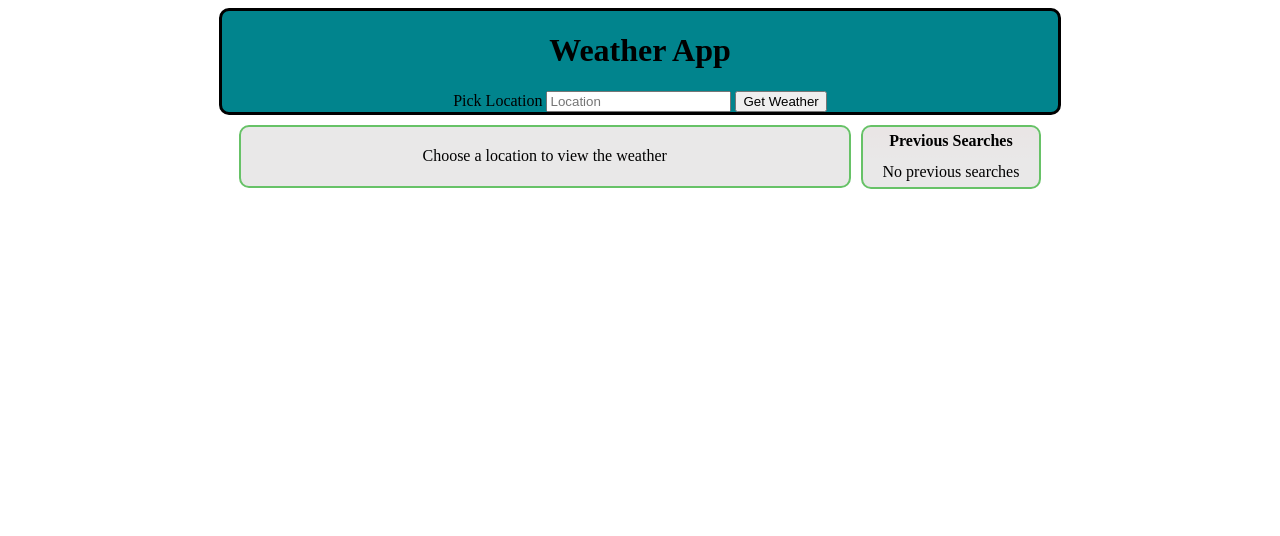
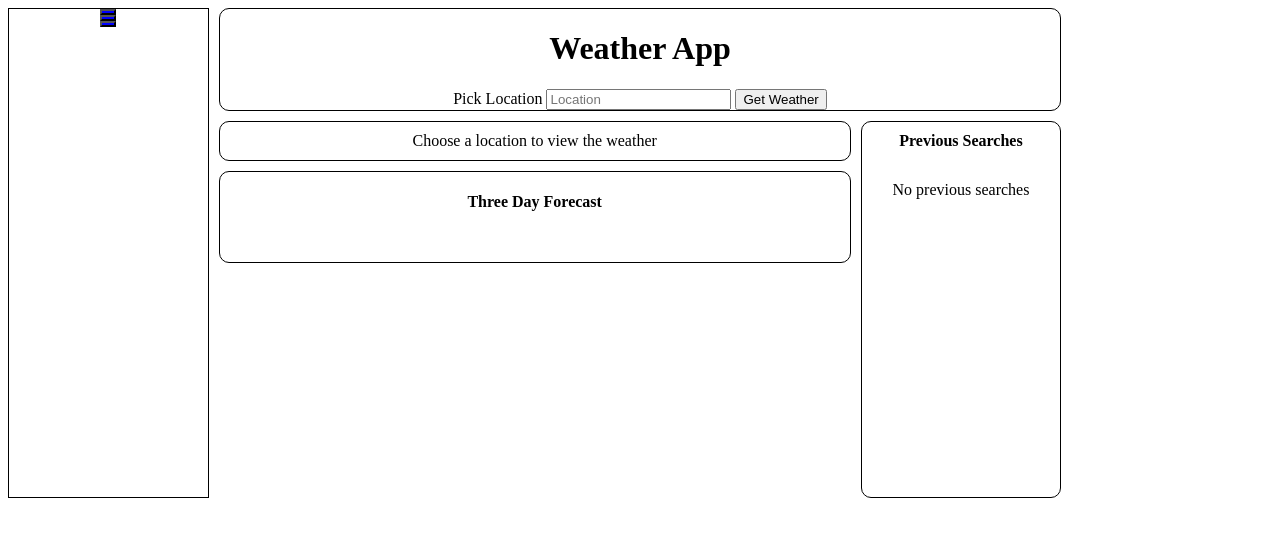
Before and after one commit to RohanPursuit/8-0-weather-app-project, a website: page index.html in a window 1280 px wide. Drawn offline with Linux system fonts and the light colour scheme.

Commit message:
tried different layouts/themes

```diff
--- a/add-to-history.js
+++ b/add-to-history.js
@@ -11,6 +11,7 @@ const updateHistory = (url, areaName, feelsLike) => {
 
     const a = document.createElement('a')
     a.setAttribute('href', url)
+    // a.setAttribute("style", "text-align: center;")
     a.classList.add("listStyle")
     a.innerHTML = `${areaName} - ${feelsLike}°F`
 
--- a/build-main.js
+++ b/build-main.js
@@ -57,11 +57,11 @@ const buildMain = (url, shouldAddHistory) => {
          const day =["Sunday ", "Monday ", "Tuesday ", "Wednesday ", "Thursday ", "Friday ", "Saturday "]
 
 
-        const arr = [{title: `${day[num%7].slice(0, settings.dayWordLength)}`, tag: today}, {title: `${day[num+1%7].slice(0, settings.dayWordLength)}`, tag: tomorrow}, {title: `${day[num+2%7].slice(0, settings.dayWordLength)}`, tag: dayAfter}]
+        const arr = [{title: `${day[num%7]}`, tag: today}, {title: `${day[num+1%7]}`, tag: tomorrow}, {title: `${day[num+2%7]}`, tag: dayAfter}]
 
 
        obj.weather.forEach(({avgtempF, maxtempF, mintempF}, index) => {
-           arr[index].tag.innerHTML = `<h4>${arr[index].title}</h4><p>Average Temperature: ${avgtempF}°F</p><p>Max Temperature: ${maxtempF}°F</p><p>Min Temperature: ${mintempF}°F</p>`
+           arr[index].tag.innerHTML = `<span>${arr[index].title}</span> <span>${avgtempF}°</span> <span class="end">${maxtempF}°/${mintempF}°F</span>`
        })
 
 
--- a/index.html
+++ b/index.html
@@ -6,6 +6,7 @@
 		<meta name="viewport" content="width=device-width, initial-scale=1.0" />
 		<title>Weather App</title>
 		<link rel="stylesheet" href="./style.css" />
+		<script defer src="./themes.js"></script>
 		<script src="./history-event.js"></script>
 		<script src="./submit-event.js"></script>
 		<script src="./add-to-history.js"></script>
@@ -27,14 +28,21 @@
 			<section class="placeholder">
 				Choose a location to view the weather
 			</section>
-			<h4 class="hidden">Three Day Forecast</h4>
-			<section class="forecast" id="today"></section>
-			<section class="forecast" id="tomorrow"></section>
-			<section class="forecast" id="dayafter"></section>
+			<div>
+				<h4 class="hidden">Three Day Forecast</h4>
+				<section class="forecast" id="today"></section>
+				<section class="forecast" id="tomorrow"></section>
+				<section class="forecast" id="dayafter"></section>
+			</div>
 		</main>
 		<aside class="history">
 			<h4 class="no-margin">Previous Searches</h4>
 			<p class="no-margin">No previous searches</p>
 		</aside>
+		<aside class="themes">
+			<button name="default"></button>
+			<button name="two-grid"></button>
+			<button name="minimal"></button>
+		</aside>
 	</body>
 </html>
--- a/index.js
+++ b/index.js
@@ -1,15 +1,24 @@
+/** ----------------------------------------------- */
+
+
+const getTheme = sessionStorage.getItem("theme") || "default"
+
+sessionStorage.setItem("theme", getTheme)
+
+console.log(getTheme)
+changeTheme(getTheme)
+
+document.querySelectorAll('button').forEach(button => {
+    button
+    .addEventListener('click', (event) => {
+        console.log(event.target.name)
+        sessionStorage.setItem("theme", event.target.name)
+        changeTheme(sessionStorage.getItem("theme"))
+    })
+})
+
 /**
  * Selecting the form element and listening for a submit event
  */
 document.querySelector('form')
 .addEventListener('submit', submitEvent)
-
-
-
-
-/** ----------------------------------------------- */
-const settings = {
-    init: "nothing",
-    display: "none",
-    dayWordLength: 3,
-}
--- a/style.css
+++ b/style.css
@@ -1,104 +1,140 @@
-/* ------------------GRID------------------- */
-body {
-	display: grid;
-	grid-template-columns: 1fr 1fr 1fr 1fr 1fr 1fr;
-}
-
-header {
-	grid-column: 2/6;
-}
-
-main {
-	grid-column: 2/5;
-}
-
-/* ---------------STYLES------------------- */
-
-form {
-	background-color: rgb(1, 132, 141);
-	border: 3px solid black;
-	border-radius: 10px;
-	text-align: center;
-}
-
-.placeholder {
-	border: 2px solid rgb(103, 194, 103);
-	background-color: rgb(233, 232, 232);
-	border-radius: 10px;
-	/* height: 100%; */
-	text-align: center;
-	padding: 20px;
-	margin-left: 20px;
-}
-
-.no-margin {
-	/* border: 1px solid black; */
-	margin-top: 0px;
-	margin-bottom: 0px;
-}
-
-/* -------------------------GRID------------------------ */
-.display {
-	display: grid;
-	grid-template-columns: repeat(3, 1fr);
-	margin-top: 10px;
-}
-
-.placeholder {
-	grid-column: 1/4;
-}
-
-.forecast {
-	/* border: 1px solid #000; */
-	text-align: center;
-}
-
-/* -----------------------STYLES--------------------------- */
-aside {
-	background-color: rgb(233, 232, 232);
-	border: 2px solid rgb(103, 194, 103);
-	margin-top: 10px;
-	margin-left: 10px;
-	height: 60px;
-	overflow: auto;
-	text-align: center;
-	border-radius: 10px;
-	margin-right: 20px;
+button {
+	display: block;
+	background-color: blue;
+	margin: auto;
 }
 
 .hidden {
 	display: none;
 }
 
-.block {
+a {
 	display: block;
+	margin-top: 10px;
 }
 
-.listStyle {
-	display: list-item;
-	list-style: inside;
-	padding-top: 8px;
+/* ---------------------six-grid-layout----------------- */
+
+.six-grid {
+	display: grid;
+	grid-template-columns: repeat(6, 1fr);
 }
 
-.addAsideHeight {
-	height: 237px;
+.themes {
+	/* position: fixed; */
+	border: 1px solid #000;
+	grid-column: 1/2;
+	grid-row: 1/3;
+	margin-right: 10px;
 }
 
-.display h4 {
-	grid-column: 1/4;
+.six-header {
+	border: 1px solid #000;
+	text-align: center;
+	grid-column: 2/6;
+	border-radius: 10px;
+	/* background-color: rgb(100, 189, 189); */
+}
+
+.six-display {
+	/* border: 1px solid #000; */
+	grid-column: 2/5;
+	margin-top: 10px;
+}
+
+.six-placeholder {
+	border: 1px solid #000;
+	text-align: center;
+	padding: 10px;
+	border-radius: 10px;
+	/* background-color: rgb(175, 175, 175); */
+}
+
+.six-aside {
+	border: 1px solid #000;
+	text-align: center;
+	margin-top: 10px;
+	margin-left: 10px;
+	border-radius: 10px;
+	height: 375px;
+	overflow: auto;
+}
+
+.six-asideH4 {
+	/* border: 1px solid #000; */
+	margin-top: 0px;
+	text-align: center;
+	padding: 10px;
+}
+
+.six-forecast {
+	/* border: 1px solid #000; */
+	/* text-align: right; */
+	/* padding-left: 0px; */
+	/* white-space: pre; */
+	display: grid;
+	grid-template-columns: repeat(3, 1fr);
+	padding-top: 10px;
+	margin-left: 10px;
+}
+
+.six-displayH4 {
+	/* border: 1px solid #000; */
 	text-align: center;
 }
 
-aside h4 {
-	background-color: rgb(233, 232, 232);
-	border-radius: 11px;
-	padding-top: 5px;
-	padding-bottom: 13px;
-	background-image: linear-gradient(
-		to bottom,
-		rgba(255, 0, 0, 0.014),
-		rgba(255, 0, 0, 0)
-	);
-	position: sticky;
-	top: 0px;
+.six-displayDiv {
+	border: 1px solid #000;
+	display: grid;
+	margin-top: 10px;
+	border-radius: 10px;
 }
+
+/* div section {
+	display: grid;
+	grid-template-columns: repeat(3, 1fr);
+}
+*/
+
+section .end {
+	/* border: 1px solid #000; */
+	text-align: right;
+	padding-right: 2px;
+}
+
+/* ------------------two-grid-layout--------------------- */
+
+.two-aside {
+	border: 1px solid #000;
+	text-align: center;
+	grid-column: 6/7;
+	grid-row: 1/3;
+	margin-top: 0px;
+	margin-left: 10px;
+	border-radius: 10px;
+	height: 490px;
+	overflow-y: auto;
+}
+
+.two-display {
+	/* border: 1px solid #000; */
+	grid-column: 2/6;
+	margin-top: 10px;
+}
+
+/* ---------------------minimal-layout-------------------- */
+
+.minimal-aside {
+	border: 1px solid #000;
+	color: red;
+	grid-column: 5/7;
+	grid-row: 2/4;
+	text-align: center;
+}
+
+.minimal-display {
+	border: 1px solid #000;
+	grid-column: 2/5;
+	grid-row: 2/4;
+	text-align: center;
+}
--- a/submit-event.js
+++ b/submit-event.js
@@ -8,5 +8,7 @@ const submitEvent = (event) => {
 
      buildMain(url, true)
 
+
+
      event.target.reset()
 }
--- /dev/null
+++ b/themes.js
@@ -0,0 +1,88 @@
+const body = document.querySelector("body")
+const header = document.querySelector('header')
+const form = document.querySelector('form')
+const display = document.querySelector(".display")
+const displayH4 = document.querySelector(".display h4")
+const placeholder = document.querySelector('.placeholder')
+const aside = document.querySelector("aside")
+const asideH4 = document.querySelector("aside h4")
+const today = document.querySelector("#today")
+const tomorrow = document.querySelector("#tomorrow")
+const dayAfter = document.querySelector("#dayafter")
+const displayDiv = document.querySelector('.display div')
+
+const changeTheme = (theme) => {
+
+
+    switch(theme){
+        case "default":
+            defaultTheme()
+        break;
+        case "two-grid":
+            twoGrid()
+        break;
+        case "minimal":
+            minimal()
+        break;
+    }
+}
+
+
+const defaultTheme = () => {
+    removeStyles()
+    body.classList.add("six-grid")
+    aside.classList.add("six-aside")
+    header.classList.add("six-header")
+    display.classList.add("six-display")
+    placeholder.classList.add("six-placeholder")
+    asideH4.classList.add("six-asideH4")
+    today.classList.add("six-forecast")
+    tomorrow.classList.add("six-forecast")
+    dayAfter.classList.add("six-forecast")
+    displayH4.classList.add("six-displayH4")
+    displayDiv.classList.add("six-displayDiv")
+}
+
+const twoGrid = () => {
+    removeStyles()
+    body.classList.add("six-grid")
+    aside.classList.add("two-aside")
+    header.classList.add("six-header")
+    display.classList.add("two-display")
+    placeholder.classList.add("six-placeholder")
+    asideH4.classList.add("six-asideH4")
+    today.classList.add("six-forecast")
+    tomorrow.classList.add("six-forecast")
+    dayAfter.classList.add("six-forecast")
+    displayH4.classList.add("six-displayH4")
+    displayDiv.classList.add("six-displayDiv")
+}
+
+const minimal = () => {
+    removeStyles()
+    body.classList.add("six-grid")
+    aside.classList.add("minimal-aside")
+    display.classList.add("minimal-display")
+    header.classList.add("hidden")
+}
+
+const removeStyles = () => {
+    body.removeAttribute("class")
+    header.removeAttribute("class")
+    asideH4.removeAttribute("class")
+    aside.removeAttribute("class")
+    header.removeAttribute("class")
+    display.removeAttribute("class")
+    placeholder.removeAttribute("class")
+    today.removeAttribute("class")
+    tomorrow.removeAttribute("class")
+    dayAfter.removeAttribute("class")
+    displayH4.removeAttribute("class")
+    displayDiv.removeAttribute("class")
+
+    display.classList.add("display")
+    placeholder.classList.add("placeholder")
+    // displayH4.classList.add("hidden")
+    aside.classList.add("history")
+
+}
```
